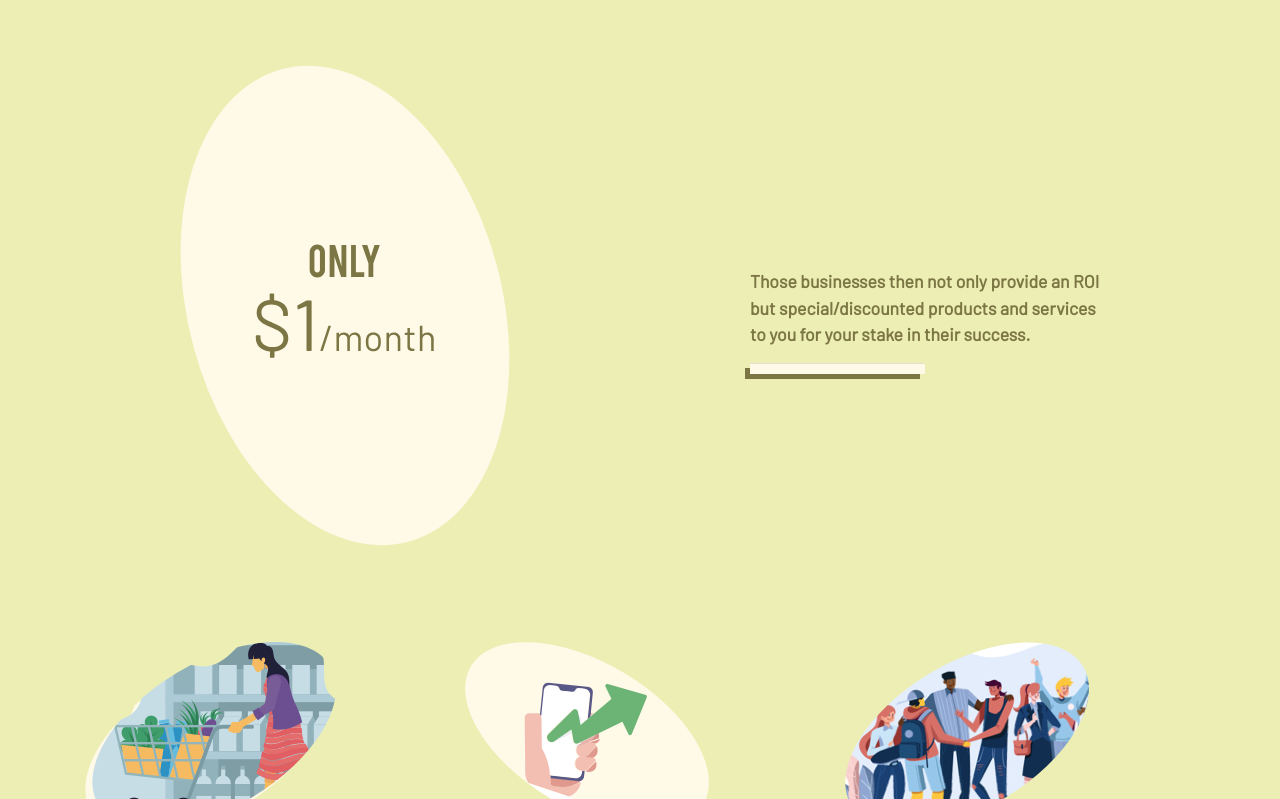
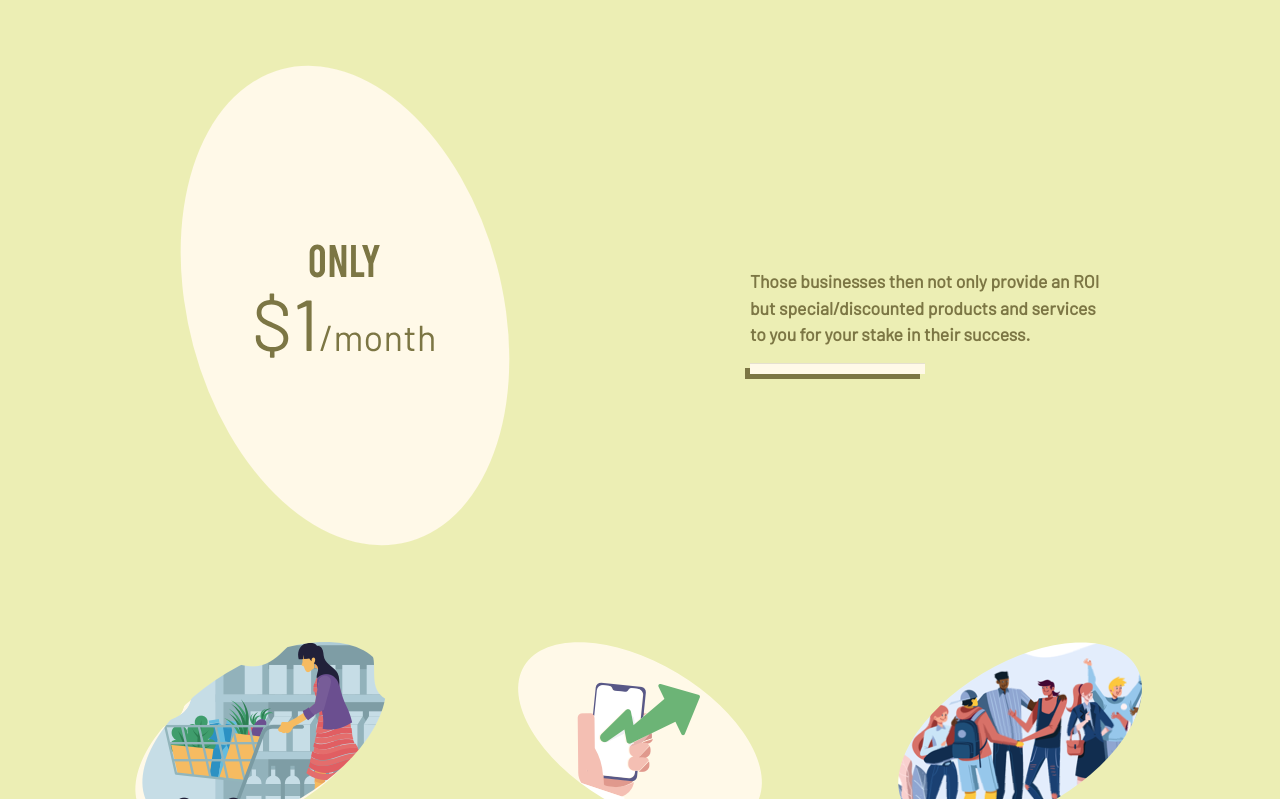
Before and after one commit to frenchfulton94/Oliva-Launch-Page, a React (Create React App) app: page / in a window 1280 px wide. Shown: the part 2001-2800 px from the top of the page. Built offline with nearby package versions, Linux system fonts and the light colour scheme; a web font is replaced by a local one.

Commit message:
adds styling for buttons, align shot blocks, adds functionality to sign up button

```diff
--- a/src/App.scss
+++ b/src/App.scss
@@ -96,12 +96,11 @@ hr.paragraph {
   background: $military-olive;
   border-radius: 8px;
   box-shadow: -5px 5px $dark-olive;
-  overflow: hidden;
+  //overflow: hidden;
   display: table;
+  border: none;
   cursor: pointer;
   outline: none;
-  overflow: hidden;
-
 
 
   p {
@@ -113,19 +112,27 @@ hr.paragraph {
     display: table-cell;
     text-align: center;
     vertical-align: middle;
+    border-radius: 8px ;
+
 
   }
 
-  :hover {
+  &:hover {
     background: $sunlight-olive;
-    color: $military-olive;
+    text-decoration: none;
+
+    p {
+      color: $military-olive;
+    }
   }
 
-  :active {
-    //box-shadow: none;
-    transform: translateY(3px) translateX(-3px) translateZ(3px);
+  &:active {
+    transform:  translateX(-3px) translateY(3px);
+    box-shadow: -2px 2px $ripe-olive, 5px -5px $sour-olive;
+    outline: none;
 
   }
+
 }
 
 .box-callout {
@@ -160,11 +167,17 @@ p.call-to-action {
 
 }
 
+
 .short-block {
-  display: table;
+  width: 100%;
+
   .content {
-    display: table-cell;
     horiz-align: center;
+
+    img {
+      display: block;
+      margin: auto;
+    }
   p {
 
     color: $military-olive;
--- a/src/App.tsx
+++ b/src/App.tsx
@@ -111,7 +111,7 @@ const App = () => {
         </Col>
       </Row>
       <Row className={'my-5'}>
-        <Col>
+        <Col >
           <ShortBlock title={'SPEND.'} image={spend} />
         </Col>
         <Col>
@@ -127,7 +127,7 @@ const App = () => {
             Sign up to our newsletter and <br/>
             get a 6 month free trial when we launch!
           </p>
-          <Form>
+          <Form id={'sign-up'}>
             <Row className={'justify-content-center'}>
             <Col xs={12} md={5}>
             <Form.Group>
--- a/src/OlivaButton.tsx
+++ b/src/OlivaButton.tsx
@@ -6,7 +6,7 @@ export const OlivaButton = (props: any) => {
     const styleClass = className + ' oliva-button';
     console.log(styleClass)
     return (
-        <a className={styleClass}>
+        <a href="#sign-up" className={styleClass}>
             <p>{title}</p>
         </a>
     );
--- a/src/ShortBlock.tsx
+++ b/src/ShortBlock.tsx
@@ -3,9 +3,10 @@ import React from 'react';
 import {Image} from 'react-bootstrap';
 
 export const ShortBlock = (props:any) => {
-    const {title, image} = props;
+    const {title, image, className} = props;
+    const styleClass = className + ' short-block';
     return(
-        <div className={'short-block'}>
+        <div className={styleClass}>
             <div className={'content'}>
             <Image src={image} fluid />
             <p>{title}</p>
```
